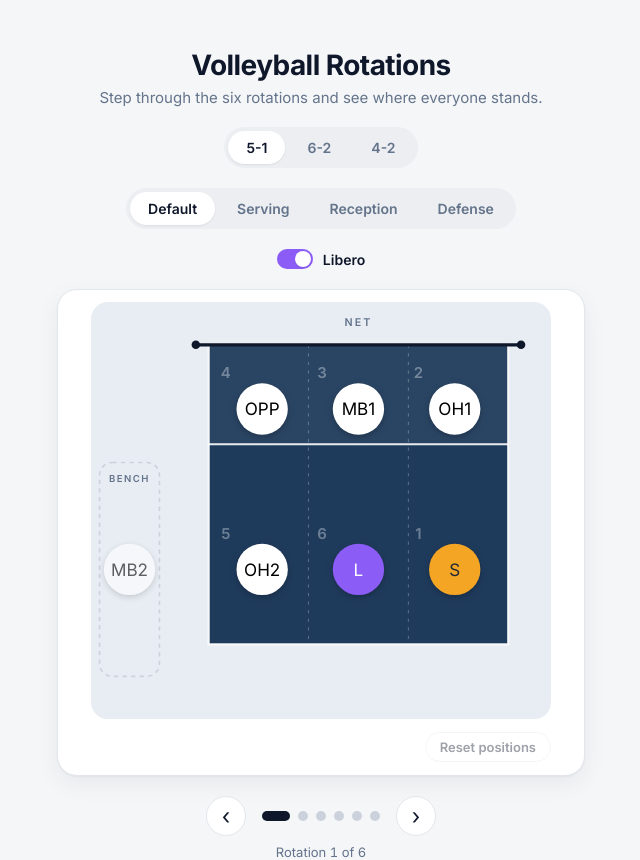
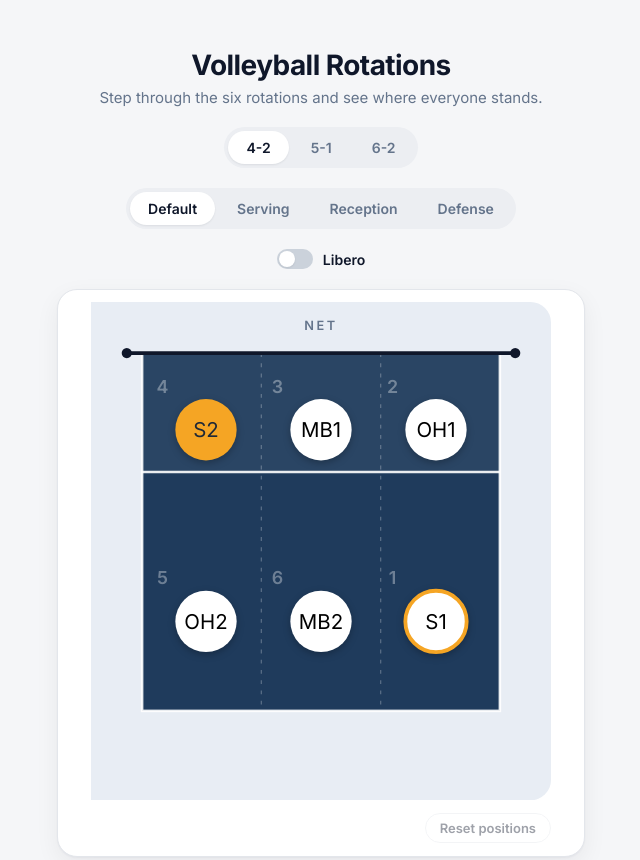
Before and after one commit to MarcoAnt1/volley-rotations, a Vue app: page / in a window 1280 px wide. Shown: the top 860 px of the page, without its empty margins (319-959 px from the left). Built offline with nearby package versions, Linux system fonts and the light colour scheme.

Commit message:
Refactor system names order and disable libero by default; adjust court viewBox based on libero usage

```diff
--- a/src/App.vue
+++ b/src/App.vue
@@ -8,12 +8,12 @@
 
 const { rotation, rotateForward, rotateBack, goTo } = useRotation();
 
-const systemNames: SystemName[] = [ '5-1', '6-2', '4-2'];
-const systemName = ref<SystemName>('5-1');
+const systemNames: SystemName[] = [ '4-2', '5-1', '6-2'];
+const systemName = ref<SystemName>('4-2');
 const system = computed(() => systems[systemName.value]);
 const phases: Phase[] = ['base', 'serve', 'receive', 'defense'];
 const phase = ref<Phase>('base');
-const useLibero = ref(true);
+const useLibero = ref(false);
 const libero = computed(() => liberoTip(system.value, rotation.value, phase.value));
 
 const tip = computed(() => setterTip(system.value, rotation.value));
--- a/src/components/Court.vue
+++ b/src/components/Court.vue
@@ -39,6 +39,10 @@
 const replaced = computed<Position | null>(() =>
     props.useLibero ? liberoReplaces(props.system, props.rotation, props.phase) : null,
 );
+
+const BENCH_ROOM = 70;
+const viewLeft = computed(() => (props.useLibero ? -BENCH_ROOM : 0));
+const viewWidth = computed(() => 360 - viewLeft.value);
 
 // Where someone stands before any dragging.
 function spotFor(id: PlayerId): Point {
@@ -119,7 +123,7 @@
 
 <template>
     <div class="court-wrap">
-        <svg ref="svg" class="court" viewBox="-70 0 430 390" xmlns="http://www.w3.org/2000/svg">
+        <svg ref="svg" class="court" :viewBox="`${viewLeft} 0 ${viewWidth} 390`" xmlns="http://www.w3.org/2000/svg">
             <!-- Free zone: the area around the court -->
             <rect class="free-zone" x="-70" y="0" width="430" height="390" rx="16"/>
 
```
